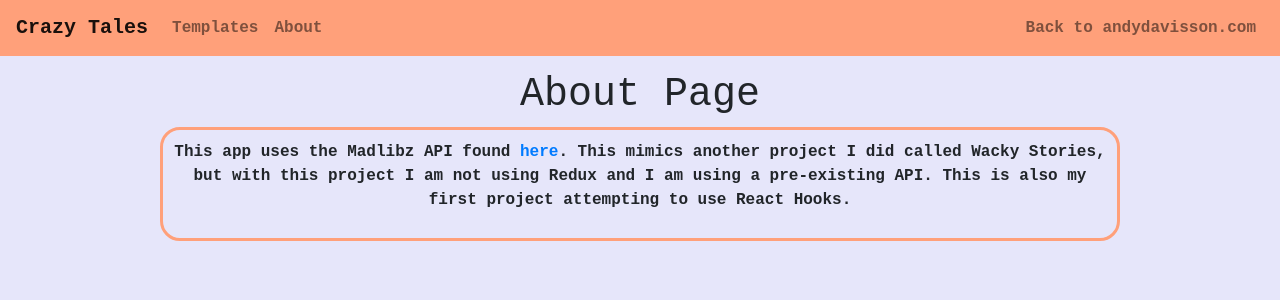
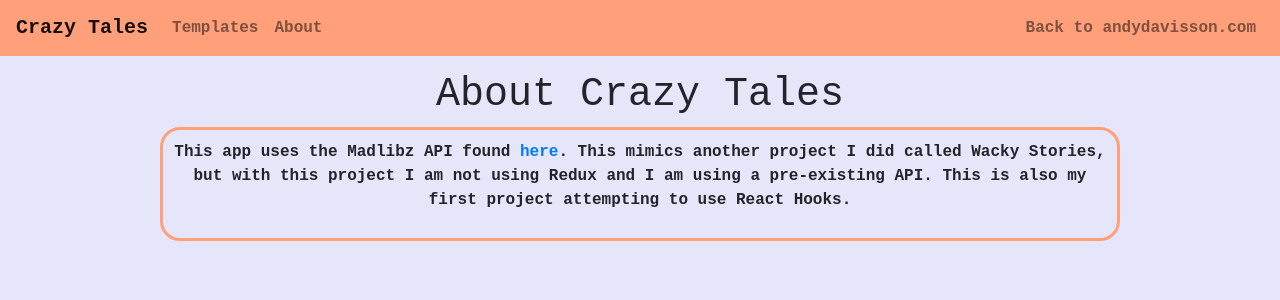
Before and after one commit to adavisson/crazy-tales, a React (Create React App) app: page /about in a window 1280 px wide. Shown: the top 300 px of the page. Built offline with nearby package versions, Linux system fonts and the light colour scheme.

Commit message:
Changed about title

```diff
--- a/src/components/About.js
+++ b/src/components/About.js
@@ -3,7 +3,7 @@ import React from 'react';
 const About = () => {
   return (
     <>
-      <h1>About Page</h1>
+      <h1>About Crazy Tales</h1>
       <div className="story">
         <p>This app uses the Madlibz API found <a target="_blank" href="https://madlibz.herokuapp.com/api">here</a>. This mimics another project I did called Wacky Stories, but with this project I am not using Redux and I am using a pre-existing API. This is also my first project attempting to use React Hooks.</p>
       </div>
```
